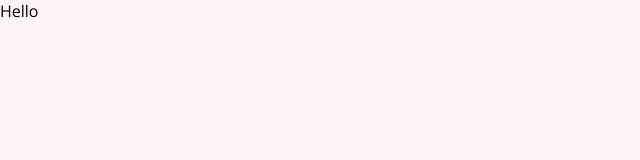
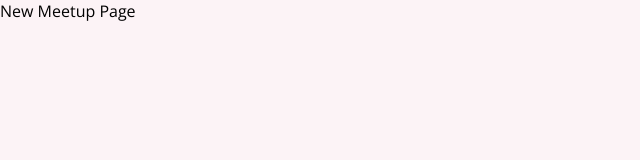
Before and after one commit to mohammed-rm/react-project, a React (Create React App) app: page /new-meetup in a window 1280 px wide. Shown: the top 160 px of the page, without its empty margins (0-640 px from the left). Built offline with nearby package versions, Linux system fonts and the light colour scheme.

Commit message:
pages routes

```diff
--- a/package.json
+++ b/package.json
@@ -8,6 +8,8 @@
     "@testing-library/user-event": "^13.5.0",
     "react": "^17.0.2",
     "react-dom": "^17.0.2",
+    "react-router": "^6.2.1",
+    "react-router-dom": "^6.2.1",
     "react-scripts": "5.0.0",
     "web-vitals": "^2.1.4"
   },
--- a/src/App.js
+++ b/src/App.js
@@ -1,7 +1,19 @@
-
+import {Route} from "react-router-dom";
+import {Routes} from "react-router";
+import AllMeetupsPage from "./pages/AllMeetups";
+import NewMeetupPage from "./pages/NewMeetups";
+import FavoritesPage from "./pages/Favorites";
 
 function App() {
-  return <div> Hello </div>
+    return (
+        <div>
+            <Routes>
+                <Route path="/" element={<AllMeetupsPage/>}/>
+                <Route path="/new-meetup" element={<NewMeetupPage/>}/>
+                <Route path="/favorites" element={<FavoritesPage/>}/>
+            </Routes>
+        </div>
+    );
 }
 
 export default App;
--- a/src/index.js
+++ b/src/index.js
@@ -1,6 +1,11 @@
 import React from 'react';
 import ReactDOM from 'react-dom';
+import {BrowserRouter} from "react-router-dom";
 import './index.css';
 import App from './App';
 
-ReactDOM.render(<App />,document.getElementById('root'));
+ReactDOM.render(
+    <BrowserRouter>
+        <App/>
+    </BrowserRouter>,
+    document.getElementById('root'));
--- /dev/null
+++ b/src/pages/AllMeetups.js
@@ -0,0 +1,5 @@
+function AllMeetupsPage(){
+    return <div> All Meetups Page </div>;
+}
+
+export default AllMeetupsPage;
--- /dev/null
+++ b/src/pages/Favorites.js
@@ -0,0 +1,5 @@
+function FavoritesPage(){
+    return <div> Favorites Page </div>;
+}
+
+export default FavoritesPage;
--- /dev/null
+++ b/src/pages/NewMeetups.js
@@ -0,0 +1,5 @@
+function NewMeetupPage(){
+    return <div> New Meetup Page </div>;
+}
+
+export default NewMeetupPage;
```
Also changed, not shown: 1 other file (tests, documents, lock files or other folders).
